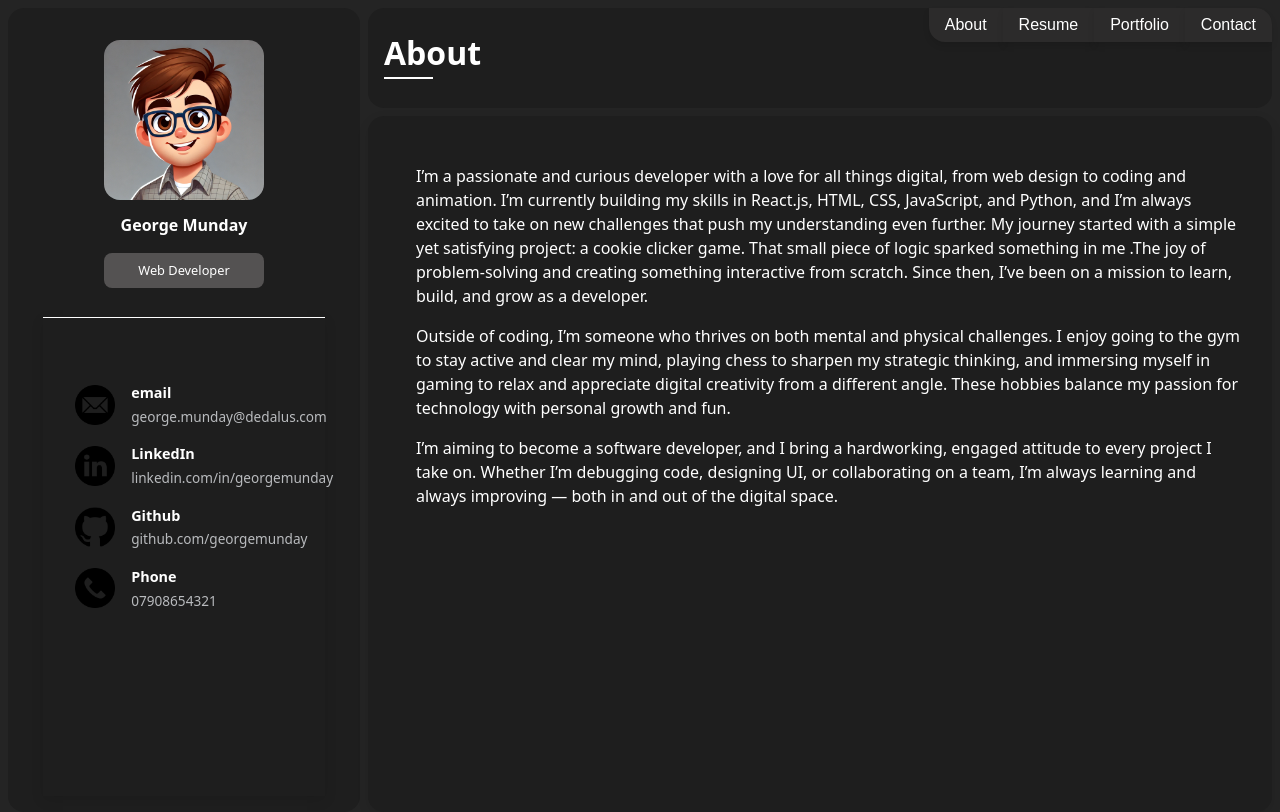
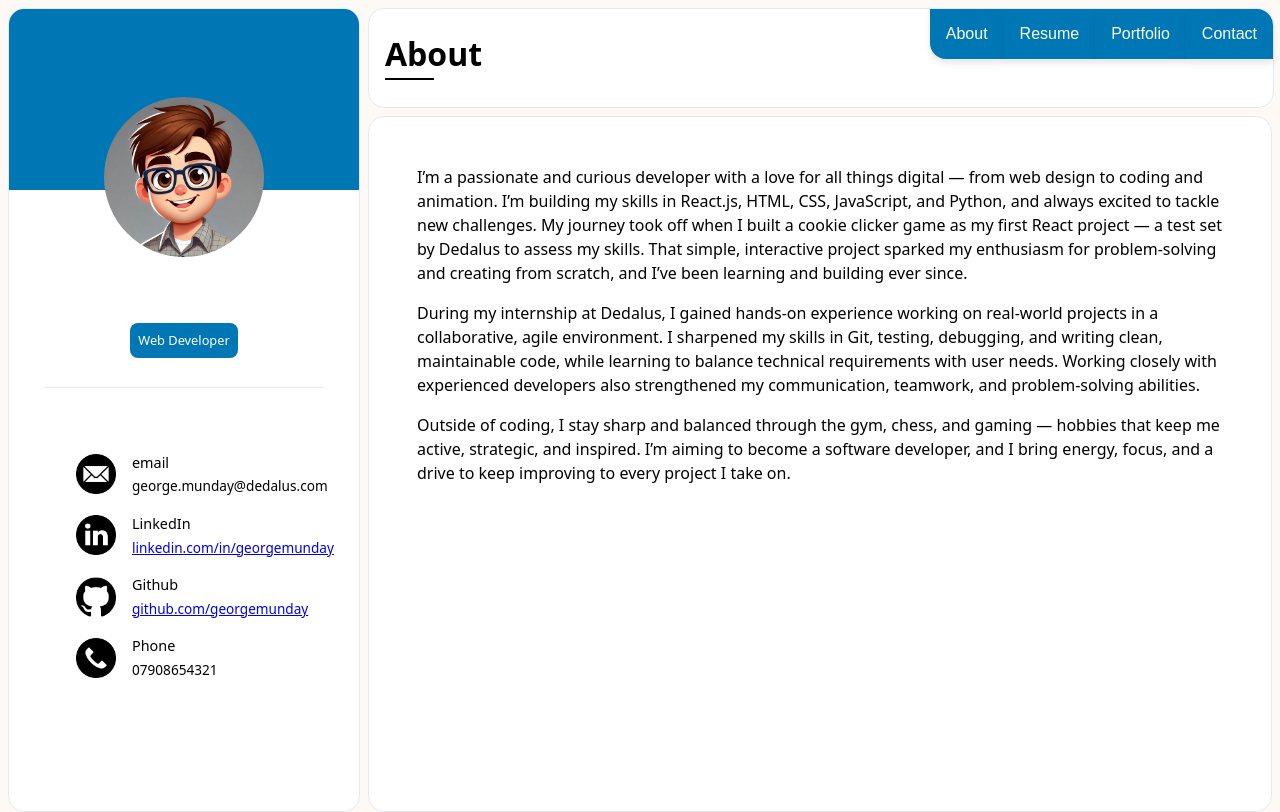
Before and after one commit to GeorgeMunday/software-development-portfolio, a React (Vite) app: page / in a window 1280 px wide. Built offline with nearby package versions, Linux system fonts and the light colour scheme.

Commit message:
style change

```diff
--- a/src/App.css
+++ b/src/App.css
@@ -30,26 +30,30 @@
 }
 
 .header {
-  background-color: #1e1e1e;
+  border: 0.1rem, #E6E9EC , solid;
+  background-color: #ffffff;
   grid-area: header;
   border-radius: 1rem;
 }
 
 .sidebar {
+  border: 0.1rem, #E6E9EC, solid;
+  background-color: #ffffff;
   grid-area: sidebar;
-  background-color: #1e1e1e;
   border-radius: 1rem;
   overflow: hidden;
   height: 100%;
 }
 
 .main {
+  border: 0.1rem, #E6E9EC, solid;
+  background-color: #ffffff;
   grid-area: main;
-  background-color: #1e1e1e;
   border-radius: 1rem;
   width: 100%;
   height: 87vh;
   max-height: 100%;
   overflow-y: auto;
   margin: 0;
+
 }
--- a/src/index.css
+++ b/src/index.css
@@ -4,8 +4,8 @@
   font-weight: 400;
 
   color-scheme: light dark;
-  color: rgb(255, 255, 255);
-  background-color: #242424;
+  color: rgb(0, 0, 0);
+  background-color: #fdfaf5;
 
   font-synthesis: none;
   text-rendering: optimizeLegibility;
--- a/src/page/componets/header.css
+++ b/src/page/componets/header.css
@@ -8,15 +8,12 @@ header {
 
 .header__title {
     font-size: 1rem;
-    font-weight: bold;
-    color: #fff;
     margin-left: 1rem;
     margin-top: 0rem;
 }
 
 .header__title--text {
     font-weight: bold;
-    color: #fff;
     text-align: center;
     margin-bottom:0;
 }
@@ -36,10 +33,10 @@ header {
 }
 
 .header__nav--button1 {
-    background-color: rgb(44, 43, 43);
+    background-color: 	#0077B5;
     color: #ffffff;
     border: none;
-    padding: 0.5rem 1rem;
+    padding: 1rem;
     cursor: pointer;
     font-size: 1rem;
     border-radius: 0% 0% 0% 1rem;
@@ -49,10 +46,10 @@ header {
 }
 
 .header__nav--button2 {
-    background-color: rgb(44, 43, 43);
+    background-color: 	#0077B5;
     color: #ffffff;
     border: none;
-    padding: 0.5rem 1rem;
+    padding:1rem;
     cursor: pointer;
     font-size: 1rem;
     transition:  0.3s ease;
@@ -61,10 +58,10 @@ header {
 }
 
 .header__nav--button3 {
-    background-color: rgb(44, 43, 43);
+    background-color: 	#0077B5;
     color: #ffffff;
     border: none;
-    padding: 0.5rem 1rem;
+    padding: 1rem;
     cursor: pointer;
     font-size: 1rem;
     transition:  0.3s ease;
@@ -73,10 +70,10 @@ header {
 }
 
 .header__nav--button4 {
-    background-color: rgb(44, 43, 43);
+    background-color: 	#0077B5;
     color: #ffffff;
     border: none;
-    padding: 0.5rem 1rem;
+    padding:1rem;
     cursor: pointer;
     font-size: 1rem;
     transition: 0.3s ease;
@@ -110,6 +107,6 @@ header {
 .underline {
     width: 50%;
     height: 2px;
-    background-color: white;
+    background-color: rgb(0, 0, 0);
     margin-top:0;
 }
--- a/src/page/componets/mains/about-components/intro.jsx
+++ b/src/page/componets/mains/about-components/intro.jsx
@@ -6,13 +6,13 @@ const Intro = () => {
     <div>
       <div className="about-main__description__content">
         <p>
-        I’m a passionate and curious developer with a love for all things digital, from web design to coding and animation. I’m currently building my skills in React.js, HTML, CSS, JavaScript, and Python, and I’m always excited to take on new challenges that push my understanding even further. My journey started with a simple yet satisfying project: a cookie clicker game. That small piece of logic sparked something in me .The joy of problem-solving and creating something interactive from scratch. Since then, I’ve been on a mission to learn, build, and grow as a developer.
+        I’m a passionate and curious developer with a love for all things digital — from web design to coding and animation. I’m building my skills in React.js, HTML, CSS, JavaScript, and Python, and always excited to tackle new challenges. My journey took off when I built a cookie clicker game as my first React project — a test set by Dedalus to assess my skills. That simple, interactive project sparked my enthusiasm for problem-solving and creating from scratch, and I’ve been learning and building ever since.
         </p>
         <p>
-        Outside of coding, I’m someone who thrives on both mental and physical challenges. I enjoy going to the gym to stay active and clear my mind, playing chess to sharpen my strategic thinking, and immersing myself in gaming to relax and appreciate digital creativity from a different angle. These hobbies balance my passion for technology with personal growth and fun.
+        During my internship at Dedalus, I gained hands-on experience working on real-world projects in a collaborative, agile environment. I sharpened my skills in Git, testing, debugging, and writing clean, maintainable code, while learning to balance technical requirements with user needs. Working closely with experienced developers also strengthened my communication, teamwork, and problem-solving abilities.
         </p>
         <p>
-        I’m aiming to become a software developer, and I bring a hardworking, engaged attitude to every project I take on. Whether I’m debugging code, designing UI, or collaborating on a team, I’m always learning and always improving — both in and out of the digital space.
+        Outside of coding, I stay sharp and balanced through the gym, chess, and gaming — hobbies that keep me active, strategic, and inspired. I’m aiming to become a software developer, and I bring energy, focus, and a drive to keep improving to every project I take on.
         </p>
       </div>
     </div>
--- a/src/page/componets/mains/portfolio.css
+++ b/src/page/componets/mains/portfolio.css
@@ -3,7 +3,6 @@ main {
     width: 100%;
     height: 100%;
     padding: 2rem;
-    box-shadow: 0 4px 12px rgba(0, 0, 0, 0.1);
     box-sizing: border-box;
 }
 
--- a/src/page/componets/mains/resume-main.css
+++ b/src/page/componets/mains/resume-main.css
@@ -18,7 +18,6 @@
 .resume__main__title{
   margin:0;
   text-align: center;
-  color: #fff;
   margin-left: 0.8rem;
 }
 
@@ -26,7 +25,7 @@
 .resume-main__description__content {
   position: relative;
   margin-left: 4rem;
-  border-left: rgba(255, 255, 255, 0.1) solid 0.01rem;
+  border-left: #000000 solid 0.01rem;
 }
 
 .resume-main__description__content::after {
@@ -36,7 +35,7 @@
   left: 0;
   width: 0.5rem;
   height: 0.5rem;
-  background-color: rgba(255, 255, 255,0.7);
+  background-color: #000000;
   border-radius: 50%;
   transform: translate(-50%, -50%);
 }
--- a/src/page/componets/sidebar.css
+++ b/src/page/componets/sidebar.css
@@ -8,8 +8,12 @@
 }
 
 .sidebar__title {
-  margin-top: 2rem;
   font-size: 1.5rem;
+  width: 100%;
+  background: linear-gradient(to bottom, #0077B5 0%, #0077B5 50%, transparent 50%, transparent 100%);
+  display:flex;
+  flex-direction: column;
+  align-items: center;
 }
 
 .sidebar__title--text {
@@ -25,22 +29,23 @@
   color: #fff;
   text-align: center;
   padding: 0.5rem;
-  background-color: rgb(84, 82, 82);
+  background-color: 	#0077B5;
   border-radius: 0.5rem;
 }
 .sidebar__title--img {
+  margin-top: 25%;
   justify-content: center;
   align-items: center;
   display: flex;
   width: 10rem;
   height: 10rem;
-  border-radius: 10%;
+  border-radius: 50%;
 }
 
 .sidebar__main{
   width: 100%;
   margin: 1rem;
-  border-top: 0.1rem #fff solid;
+  border-top: 0.1rem #E6E9EC solid;
   width: 80%;
 }
 
@@ -75,15 +80,12 @@
 
 .sidebar__list--header {
   font-size: 0.9rem;
-  font-weight: bold;
-  color: #ffffff;
+  color: #000000;
   margin-bottom: 0.2rem;
 }
 
 .sidebar__list--info {
   font-size: 0.85rem;
-  color: #b9bbbe;
-  text-decoration: none;
 }
 
 .sidebar__list--text {
```
Also changed, not shown: public/Minimalist-Kitty.jpg (added), src/background.js (deleted).
